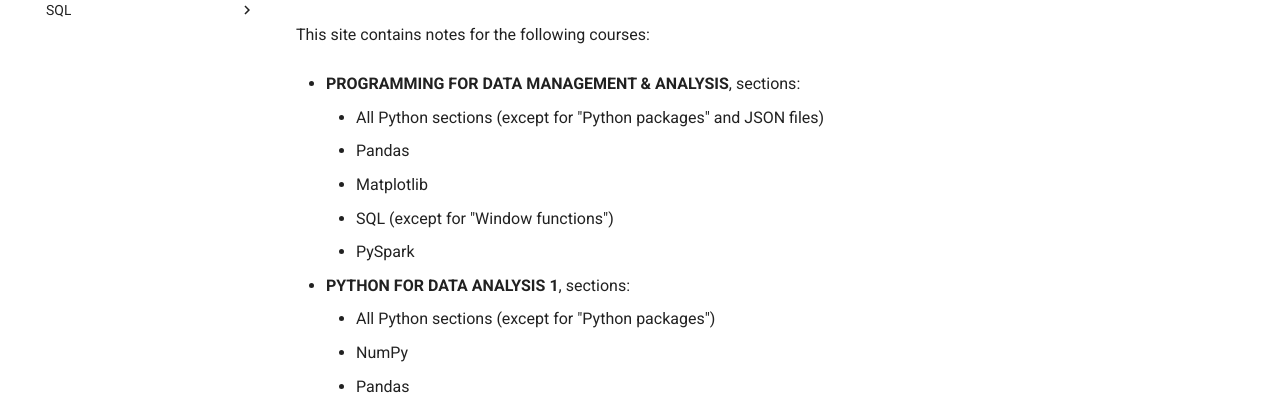
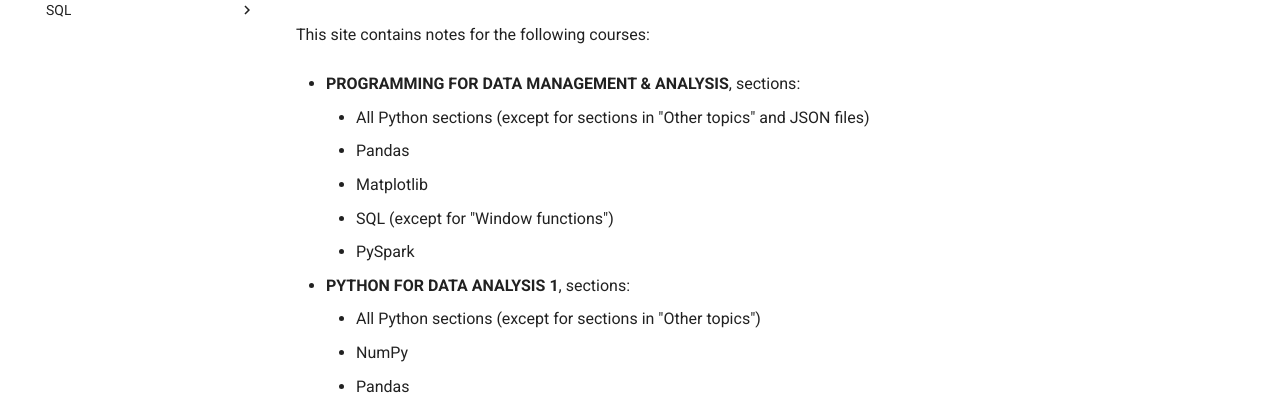
Before and after one commit to gerardpc/python-course, an MkDocs documentation site: the page built from docs/index.md, in a window 1280 px wide and 1153 px high. Shown: the part 209-620 px from the top of the window. Built offline with MkDocs 1.6.1 and Material for MkDocs 9.7.7, drawn with Linux system fonts in a browser that asks for light colours.

```diff
--- a/docs/index.md
+++ b/docs/index.md
@@ -5,14 +5,14 @@
 This site contains notes for the following courses:
 
 * **PROGRAMMING FOR DATA MANAGEMENT & ANALYSIS**, sections:
-    * All Python sections (except for "Python packages" and JSON files)
+    * All Python sections (except for sections in "Other topics" and JSON files)
     * Pandas
     * Matplotlib
     * SQL (except for "Window functions")
     * PySpark
 
 * **PYTHON FOR DATA ANALYSIS 1**, sections:
-    * All Python sections (except for "Python packages")
+    * All Python sections (except for sections in "Other topics")
     * NumPy
     * Pandas
     * Matplotlib
```
